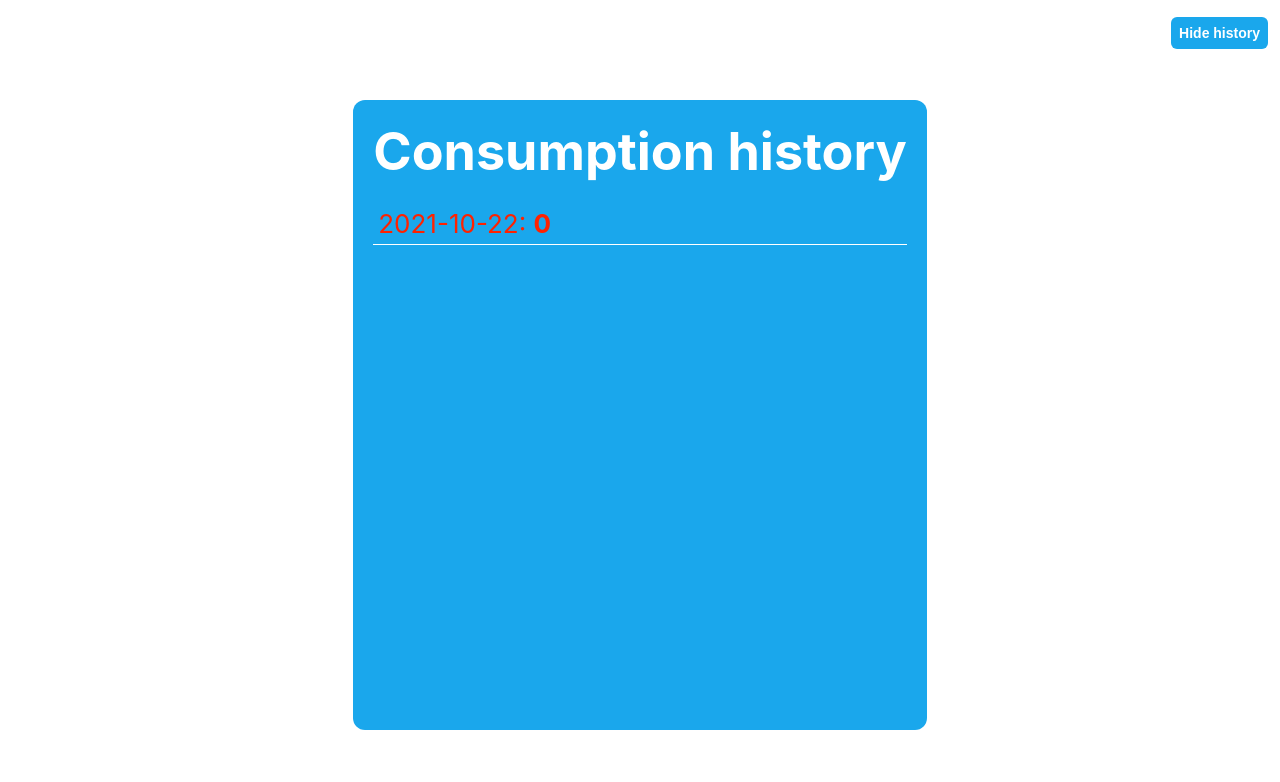
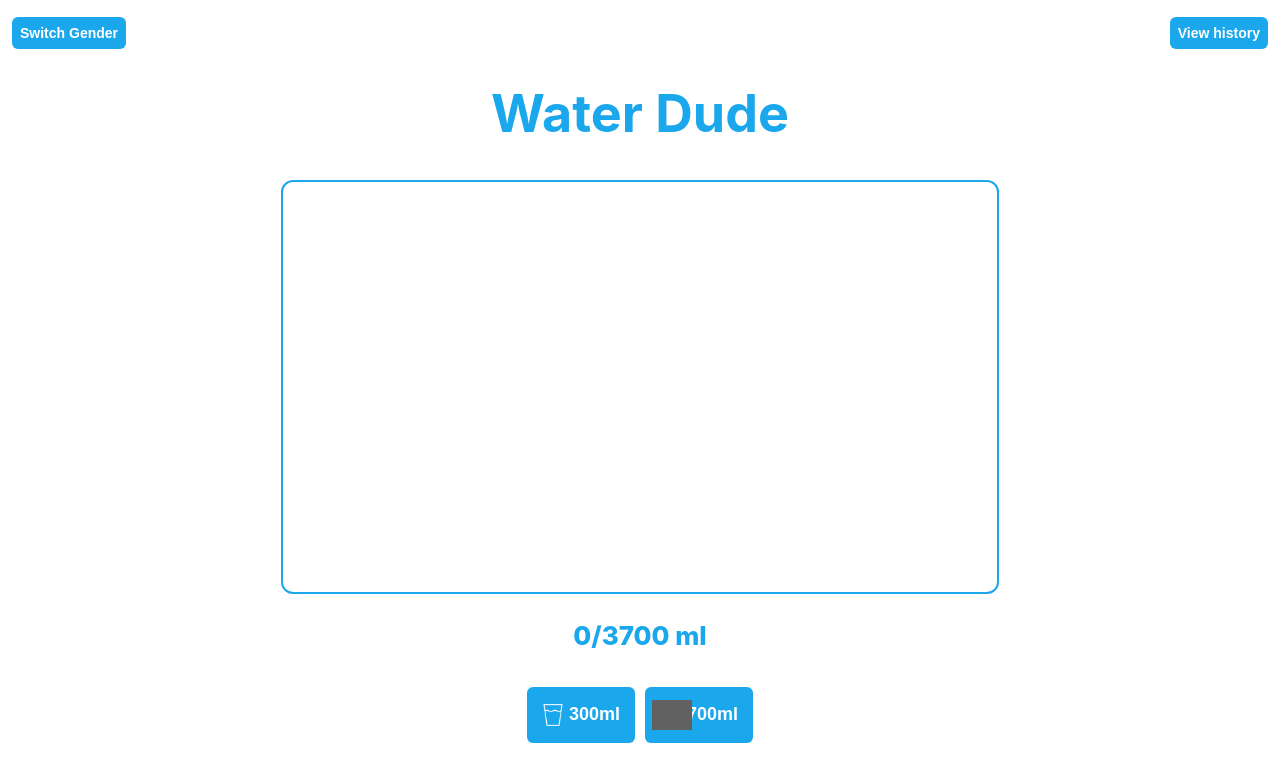
Before and after one commit to SebastianUdden/water-dude, a React (Create React App) app: page / in a window 1280 px wide. Shown: the top 782 px of the page. Built offline with nearby package versions, Linux system fonts and the light colour scheme; grey boxes are pictures that could not be loaded.

Commit message:
chore: change starting tab to daily

```diff
--- a/src/components/WaterDude.tsx
+++ b/src/components/WaterDude.tsx
@@ -28,7 +28,7 @@ const getExcessiveWaterIntake = (goal: number, count: number) =>
 
 const WaterDude = () => {
   const bgColor = "#ffffff";
-  const [showHistory, setShowHistory] = useState(true);
+  const [showHistory, setShowHistory] = useState(false);
   const [history, setHistory] = useState<any>([]);
   const [today] = useState(getToday());
   const [count, setCount] = useState(0);
```
